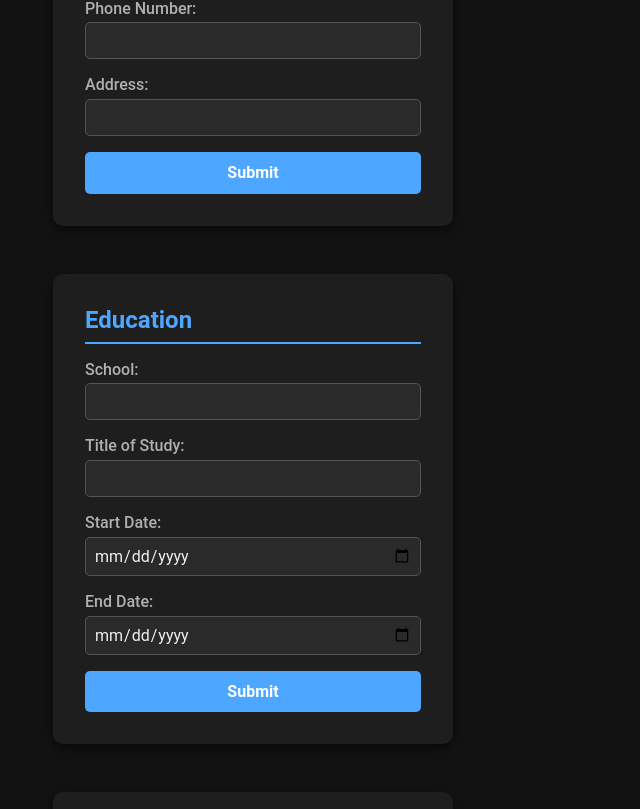
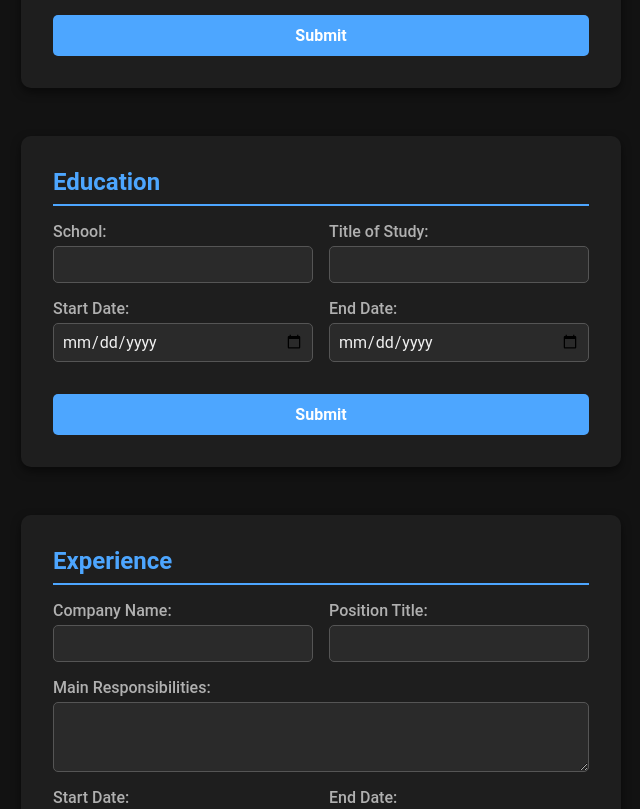
Before and after one commit to IrtazaAmjad0412/odin-cv-application, a React (Vite) app: page / in a window 1280 px wide. Shown: the part 289-1098 px from the top of the page, without its empty margins (27-667 px from the left). Built offline with nearby package versions, Linux system fonts and the light colour scheme.

Commit message:
Cleaned App.jsx by importing capitalizeFirstLetter function from utils.js and refactored the css to make the forms have rows of two inputs

```diff
--- a/src/App.jsx
+++ b/src/App.jsx
@@ -1,13 +1,14 @@
 import { CvInfoForm } from "./components/CvInfo/CvInfoForm";
 import { formData } from "./data/formData";
 import { sectionData } from "./data/sectionData";
+import { capitalizeFirstLetter } from "./data/utils";
 
 function App() {
   return (
     <>
       {sectionData.map((section) => (
         <div key={section} className="cv-section">
-          <h2>{section.charAt(0).toUpperCase() + section.slice(1)}</h2>
+          <h2>{capitalizeFirstLetter(section)}</h2>
           <CvInfoForm fields={formData.filter((field) => field.form === section)} />
         </div>
       ))}
--- a/src/components/CvInfo/CvInfoForm.css
+++ b/src/components/CvInfo/CvInfoForm.css
@@ -1,14 +1,17 @@
 body {
   background-color: #121212;
   color: #f0f0f0;
+  font-family: Arial, sans-serif;
+  margin: 0;
+  padding: 0;
 }
 
 .cv-section {
   background-color: #1e1e1e;
   padding: 2rem;
   border-radius: 10px;
-  margin: 3rem 5rem;
-  max-width: 400px;
+  margin: 3rem;
+  max-width: 600px;
   box-shadow: 0 4px 10px rgba(0, 0, 0, 0.5);
 }
 
@@ -21,13 +24,23 @@ body {
 
 .cv-info-form {
   display: flex;
-  flex-direction: column;
+  flex-wrap: wrap;
   gap: 1rem;
 }
 
 .cv-info-form div {
   display: flex;
   flex-direction: column;
+  flex: 1 1 calc(50% - 0.5rem);
+  min-width: 200px;
+}
+
+.cv-info-form div textarea {
+  width: 100%;
+}
+
+.cv-info-form div:has(textarea) {
+  flex: 1 1 100%;
 }
 
 .cv-info-form label {
@@ -44,6 +57,7 @@ body {
   background-color: #2a2a2a;
   color: #f0f0f0;
   font-size: 1rem;
+  width: 100%;
   transition: border-color 0.2s ease, box-shadow 0.2s ease;
 }
 
@@ -63,6 +77,7 @@ body {
   cursor: pointer;
   font-weight: bold;
   transition: background-color 0.2s ease, transform 0.1s ease;
+  margin-top: 1rem;
 }
 
 .cv-info-form input[type="submit"]:hover {
--- a/src/components/CvInfo/CvInfoForm.jsx
+++ b/src/components/CvInfo/CvInfoForm.jsx
@@ -23,11 +23,17 @@ export const CvInfoForm = ({ fields }) => {
         <div key={name}>
           <label htmlFor={name}>{label}: </label>
           {type === "textarea" ? (
-            <textarea name={name} value={formData[name]} onChange={handleOnChange} />
+            <textarea
+              id={name}
+              name={name}
+              value={formData[name]}
+              onChange={handleOnChange}
+            />
           ) : (
             <input
+              id={name}
+              name={name}
               type={type}
-              name={name}
               value={formData[name]}
               onChange={handleOnChange}
             />
--- /dev/null
+++ b/src/data/utils.js
@@ -0,0 +1,3 @@
+export const capitalizeFirstLetter = (str) => {
+  return str.charAt(0).toUpperCase() + str.slice(1);
+};
```
